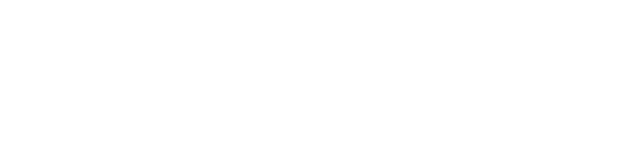
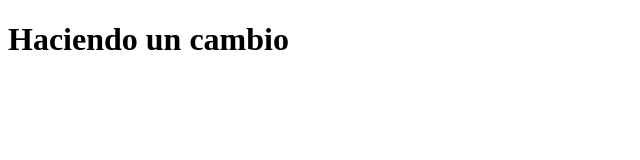
Before and after one commit to LamberDev/prueba, a plain HTML site: page index.html in a window 1280 px wide. Shown: the whole page, without its empty margins (0-640 px from the left). Drawn offline with Linux system fonts and the light colour scheme.

Commit message:
Poniendo un titular

```diff
--- a/index.html
+++ b/index.html
@@ -7,6 +7,6 @@
     <title>Prueba Git</title>
 </head>
 <body>
-
+    <h1>Haciendo un cambio</h1>
 </body>
 </html>
```
